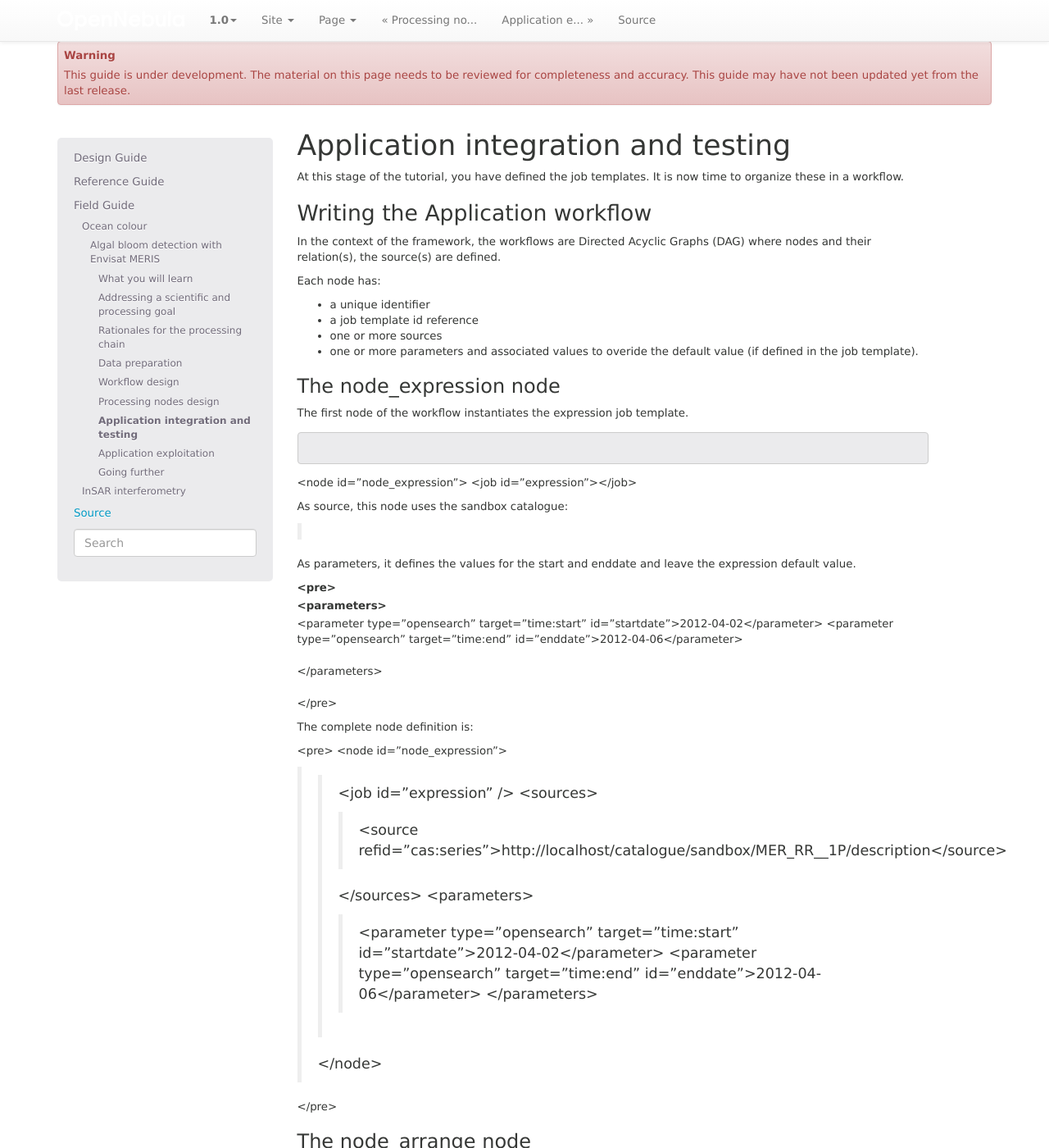
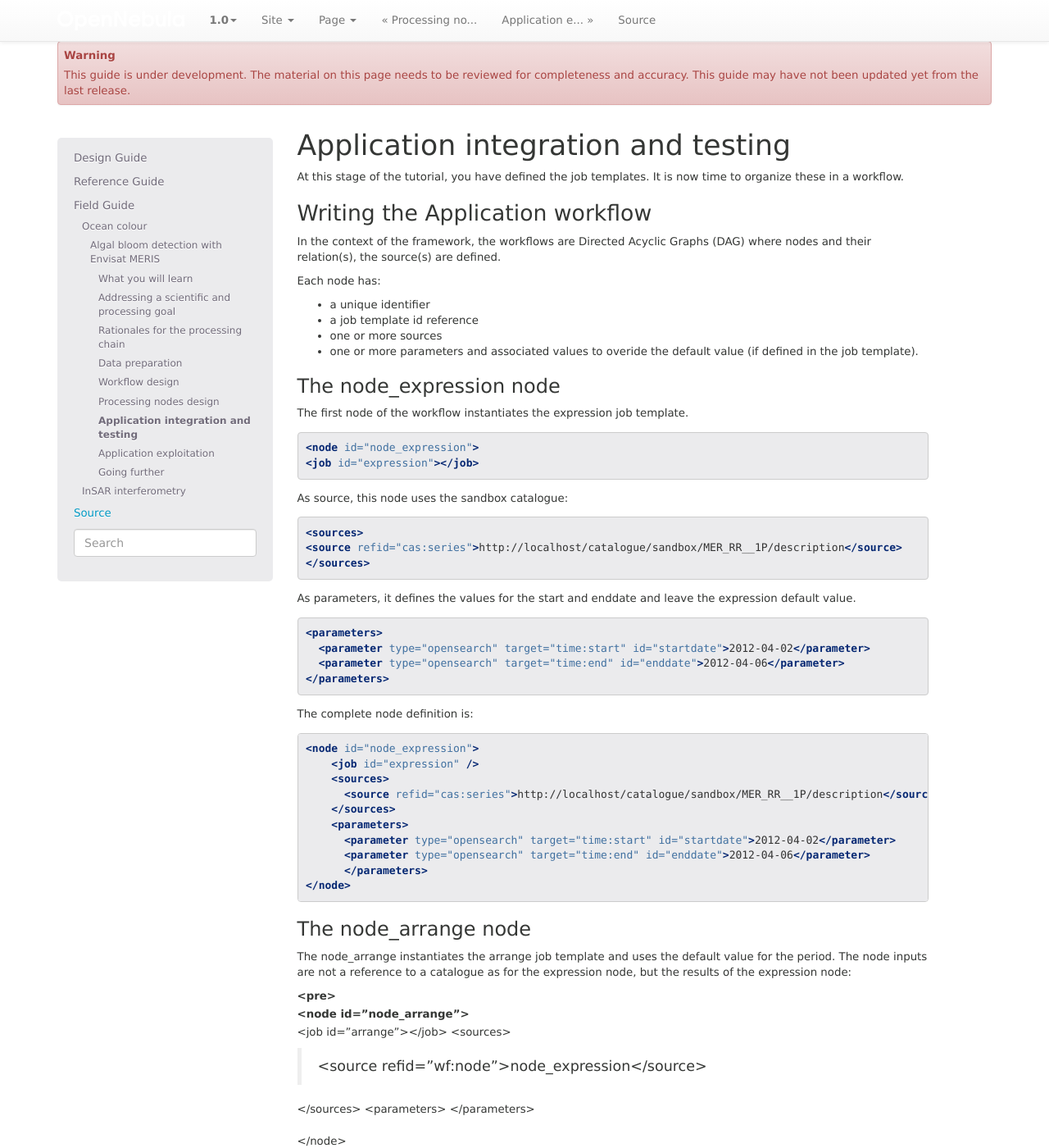
Before and after one commit to Terradue/doc-developer-sandbox, a Sphinx documentation site: the page built from source/field/ocean_color/lib_beam/testing.rst, in a window 1280 px wide and 1400 px high. Shown: the whole window at 82% size. Built offline with Sphinx 7.4.7, drawn with Linux system fonts in a browser that asks for light colours; pages that are not in the unit, such as notebooks, are missing from menus.

Commit message:
added code blocks

```diff
--- a/source/field/ocean_color/lib_beam/testing.rst
+++ b/source/field/ocean_color/lib_beam/testing.rst
@@ -21,31 +21,32 @@ The node_expression node
 The first node of the workflow instantiates the expression job template.
 
 .. code-block:: xml
-<node id="node_expression">
-<job id="expression"></job>
 
+  <node id="node_expression">
+  <job id="expression"></job>
 
 As source, this node uses the sandbox catalogue:
 
-    .. code-block:: xml
-        :linenos:
-        <sources>
-        <source refid="cas:series">http://localhost/catalogue/sandbox/MER_RR__1P/description</source>
-        </sources>
+.. code-block:: xml
+
+  <sources>
+  <source refid="cas:series">http://localhost/catalogue/sandbox/MER_RR__1P/description</source>
+  </sources>
 
 As parameters, it defines the values for the start and enddate and leave the expression default value.
 
-<pre>
+.. code-block:: xml
+
   <parameters>
     <parameter type="opensearch" target="time:start" id="startdate">2012-04-02</parameter>
     <parameter type="opensearch" target="time:end" id="enddate">2012-04-06</parameter>
   </parameters>
-</pre>
 
 The complete node definition is:
 
-<pre>
-<node id="node_expression">
+.. code-block:: xml
+
+  <node id="node_expression">
       <job id="expression" />
       <sources>
         <source refid="cas:series">http://localhost/catalogue/sandbox/MER_RR__1P/description</source>
@@ -54,8 +55,7 @@ The complete node definition is:
         <parameter type="opensearch" target="time:start" id="startdate">2012-04-02</parameter>
         <parameter type="opensearch" target="time:end" id="enddate">2012-04-06</parameter>
         </parameters>
-    </node>
-</pre>
+  </node>
 
 The node_arrange node
 ---------------------
```
